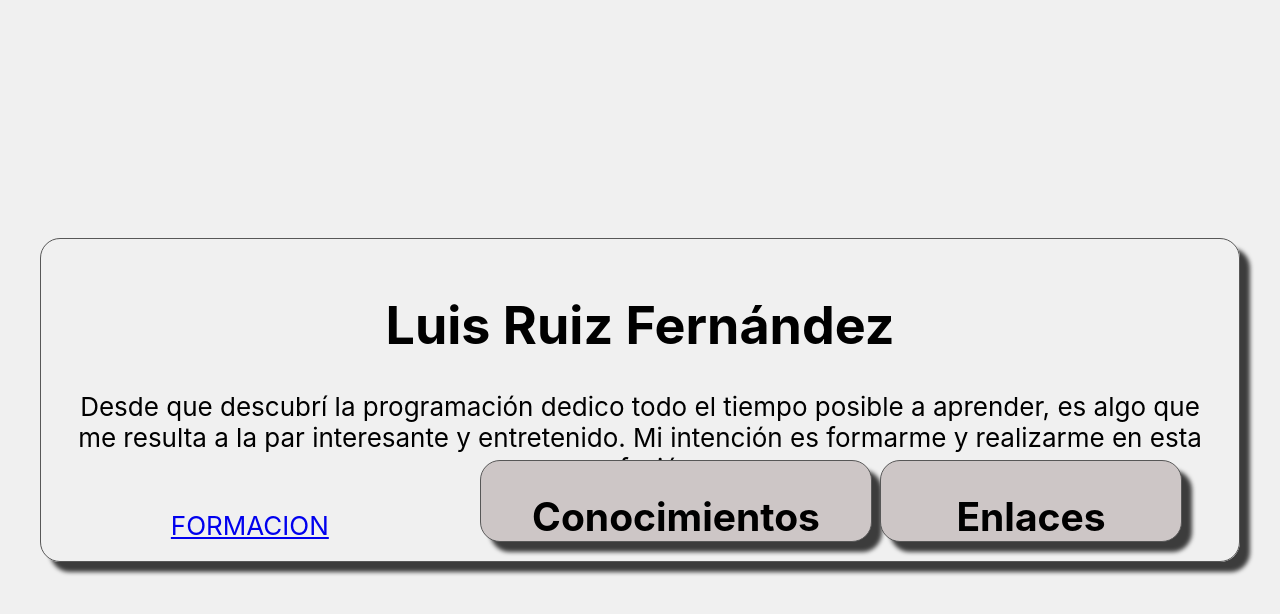
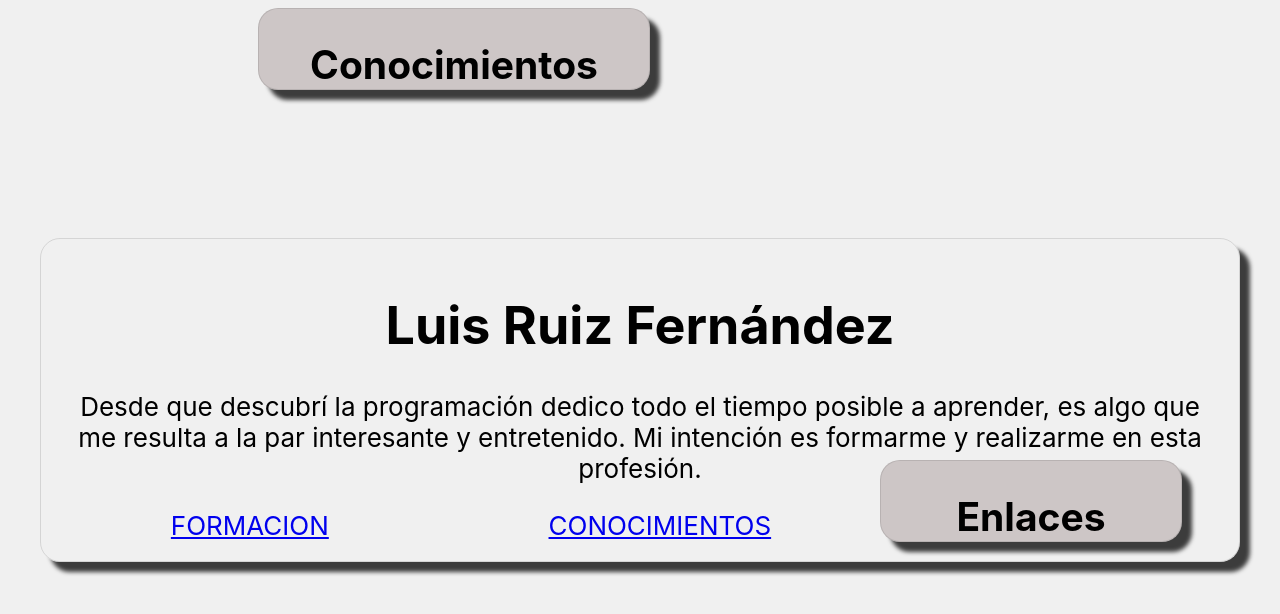
Before and after one commit to Silzhar/CV_react-redux, a React (Create React App) app: page /formation in a window 1280 px wide. Shown: the top 614 px of the page. Built offline with nearby package versions, Linux system fonts and the light colour scheme.

Commit message:
problems divs

```diff
--- a/src/components/Formation/Formation.scss
+++ b/src/components/Formation/Formation.scss
@@ -27,8 +27,8 @@ body,
 }
 
 .c {
-  max-width: 400px;
-  max-height: 400px;
+  // max-width: 400px;
+  // max-height: 400px;
   width: 50ch;
   height: 50ch;
   cursor: pointer;
--- a/src/components/Header/Header.scss
+++ b/src/components/Header/Header.scss
@@ -1,5 +1,5 @@
 .Header {
-    border: 1px solid rgb(87, 87, 87);
+    border: 1px solid hsla(0, 0%, 34%, 0.178);
     border-radius: 20px;
     margin-left: 40px;
     margin-right: 40px;
--- a/src/components/Knowledge/Knowledge.jsx
+++ b/src/components/Knowledge/Knowledge.jsx
@@ -11,10 +11,16 @@ export function Knowledge() {
           config: { mass: 5, tension: 500, friction: 80 }
         })
 
+        // const classToModify = "c frontKnow"
+        // const classCompleteWindow = `c frontKnow ${flipped ? 'flipped' : ''}`
+
+
         return (
           <div onClick={() => set(state => !state)} class='containerKnow'>
             <a.div class="c backKnow" style={{ opacity: opacity.interpolate(o => 1 - o), transform }}>
            <h2>Conocimientos</h2>
+
+          {/* {classToModify ? '' : classCompleteWindow } */}
 
             </a.div>
             <a.div class="c frontKnow" style={{ opacity, transform: transform.interpolate(t => `${t} rotateX(180deg)`) }}>
--- a/src/components/Knowledge/Knowledge.scss
+++ b/src/components/Knowledge/Knowledge.scss
@@ -22,7 +22,7 @@ body,
 
 .containerKnow {
   position: absolute;
-  right: 800px;
+  right: 200px;
   margin-bottom: -120px;
 
 }
@@ -38,23 +38,39 @@ body,
 
 .frontKnow,
 .backKnow {
-  position: absolute;
+  position: relative;
   background-size: cover;
   border-radius: 20px;
   background-color: hsl(0, 6%, 79%);
-  border: 1px solid rgb(87, 87, 87);
+  border: 1px solid hsla(0, 0%, 34%, 0.178);
   box-shadow: 10px 10px 4px 0px rgba(0,0,0,0.75);
 }
 
 .backKnow {
-  position: absolute;
+  // position: absolute;
   max-height: 80px;
   max-width: 390px;
 }
 
 .frontknow {
+  // position: absolute;
+
   margin-top: 0;
-  max-height: 300px;
-  max-width: 300px;
+  // max-height: 300px;
+  // max-width: 300px;
+  width: 100%;
+  height: 100%;
+  // position: fixed;
+  top: 0;
+  left: 0;
+
   // background-image: url(https://images.unsplash.com/photo-1540206395-68808572332f?ixlib=rb-1.2.1&w=1181&q=80&auto=format&fit=crop);
 }
+
+// .flipped {
+//   width: 100%;
+//   height: 100%;
+//   position: fixed;
+//   top: 0;
+//   left: 0;
+// }
--- a/src/components/Links/Links.jsx
+++ b/src/components/Links/Links.jsx
@@ -29,6 +29,9 @@ export function Links() {
                 <p>
                   <a href=''>GITLAB</a>
                 </p>
+                <p>
+                  <a href=''>CODIANT</a>
+                </p>
             </div>
 
             </a.div>
--- a/src/components/Links/Links.scss
+++ b/src/components/Links/Links.scss
@@ -41,7 +41,7 @@ body,
   background-size: cover;
   border-radius: 20px;
   background-color: hsl(0, 6%, 79%);
-  border: 1px solid rgb(87, 87, 87);
+  border: 1px solid hsla(0, 0%, 34%, 0.178);
   box-shadow: 10px 10px 4px 0px rgba(0,0,0,0.75);
 }
 
```
